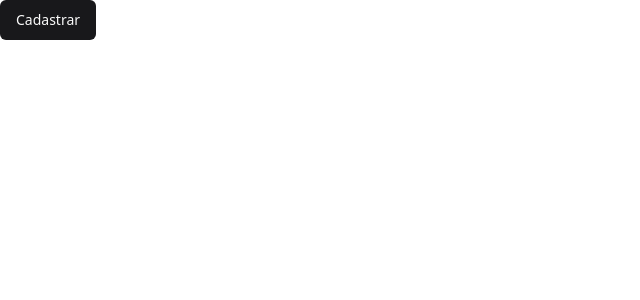
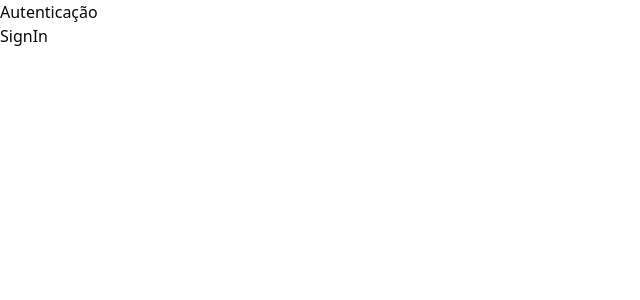
Before and after one commit to WilliamWJD/pizzashop, a React (Vite) app: page /sign-in in a window 1280 px wide. Shown: the top 300 px of the page, without its empty margins (0-640 px from the left). Built offline with nearby package versions, Linux system fonts and the light colour scheme.

Commit message:
feat: finalizando setup da aplicação

```diff
--- a/package.json
+++ b/package.json
@@ -13,9 +13,14 @@
     "@radix-ui/react-slot": "^1.0.2",
     "class-variance-authority": "^0.7.0",
     "clsx": "^2.1.0",
+    "localforage": "^1.10.0",
     "lucide-react": "^0.312.0",
+    "match-sorter": "^6.3.3",
     "react": "^18.2.0",
     "react-dom": "^18.2.0",
+    "react-helmet-async": "^2.0.4",
+    "react-router-dom": "^6.21.3",
+    "sort-by": "^1.2.0",
     "tailwind-merge": "^2.2.0",
     "tailwindcss-animate": "^1.0.7"
   },
--- a/src/App.tsx
+++ b/src/App.tsx
@@ -1,6 +1,14 @@
 import './global.css'
-import { Button } from '@/components/ui/button'
+
+import { RouterProvider } from 'react-router-dom'
+import { router } from './routes'
+import { Helmet, HelmetProvider } from 'react-helmet-async'
 
 export function App() {
-  return <Button>Cadastrar</Button>
+  return (
+    <HelmetProvider>
+      <Helmet titleTemplate="%s | pizza.shop" />
+      <RouterProvider router={router} />
+    </HelmetProvider>
+  )
 }
--- /dev/null
+++ b/src/pages/_layouts/app.tsx
@@ -0,0 +1,13 @@
+import { Outlet } from 'react-router-dom'
+
+export function AppLayout() {
+  return (
+    <div>
+      <h1>Cabeçalho</h1>
+
+      <div>
+        <Outlet />
+      </div>
+    </div>
+  )
+}
--- /dev/null
+++ b/src/pages/_layouts/auth.tsx
@@ -0,0 +1,13 @@
+import { Outlet } from 'react-router-dom'
+
+export function AuthLayout() {
+  return (
+    <div>
+      <h1>Autenticação</h1>
+
+      <div>
+        <Outlet />
+      </div>
+    </div>
+  )
+}
--- /dev/null
+++ b/src/pages/app/dashboard.tsx
@@ -0,0 +1,10 @@
+import { Helmet } from 'react-helmet-async'
+
+export function Dashboard() {
+  return (
+    <>
+      <Helmet title="dashboard" />
+      <h1>Dashboard</h1>
+    </>
+  )
+}
--- /dev/null
+++ b/src/pages/auth/sign-in.tsx
@@ -0,0 +1,10 @@
+import { Helmet } from 'react-helmet-async'
+
+export function SignIn() {
+  return (
+    <>
+      <Helmet title="login" />
+      <h1>SignIn</h1>
+    </>
+  )
+}
--- /dev/null
+++ b/src/routes.tsx
@@ -0,0 +1,18 @@
+import { createBrowserRouter } from 'react-router-dom'
+import { Dashboard } from './pages/app/dashboard'
+import { SignIn } from './pages/auth/sign-in'
+import { AppLayout } from './pages/_layouts/app'
+import { AuthLayout } from './pages/_layouts/auth'
+
+export const router = createBrowserRouter([
+  {
+    path: '/',
+    element: <AppLayout />,
+    children: [{ path: '/', element: <Dashboard /> }],
+  },
+  {
+    path: '/',
+    element: <AuthLayout />,
+    children: [{ path: '/sign-in', element: <SignIn /> }],
+  },
+])
```
Also changed, not shown: 1 other file (tests, documents, lock files or other folders).
